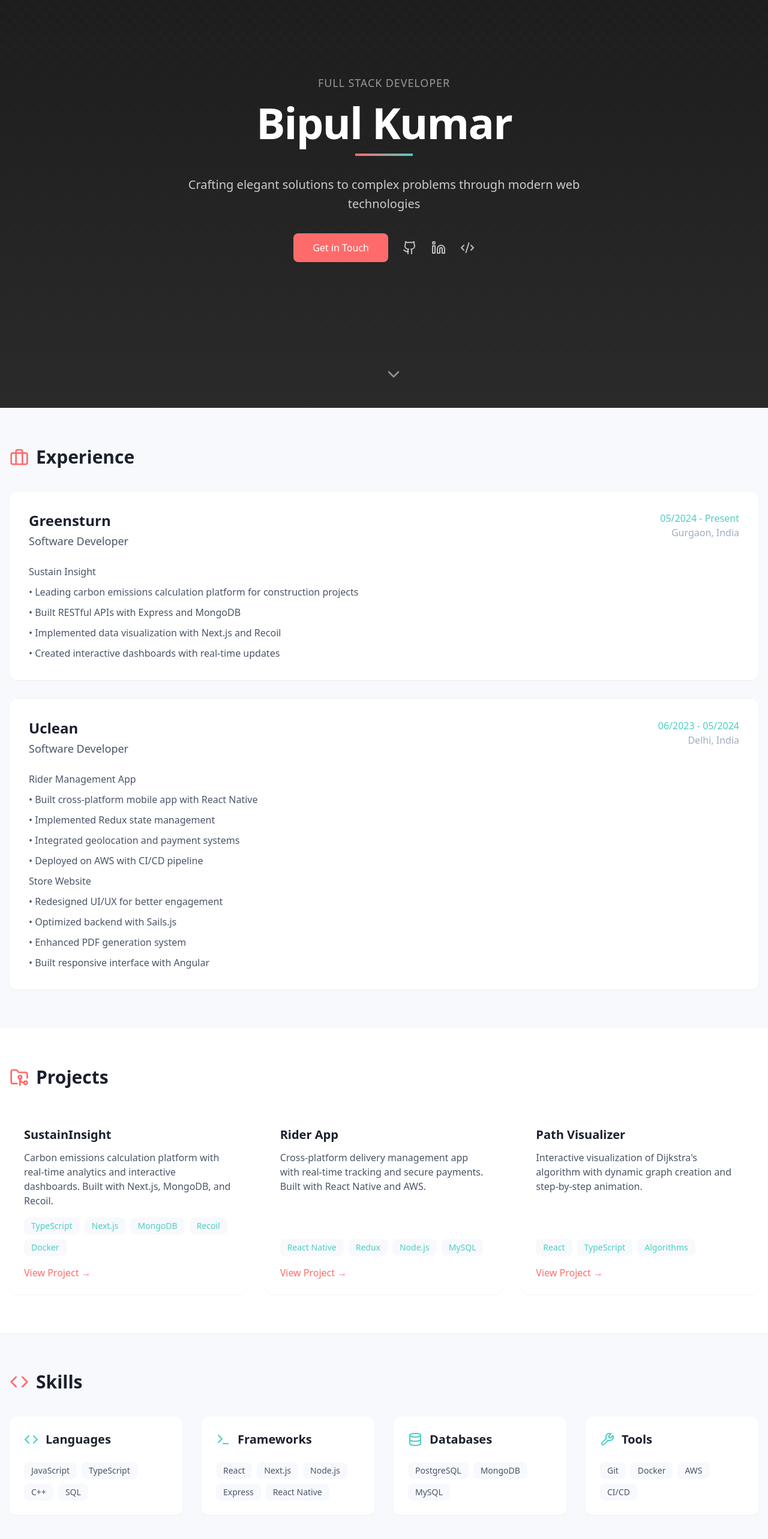
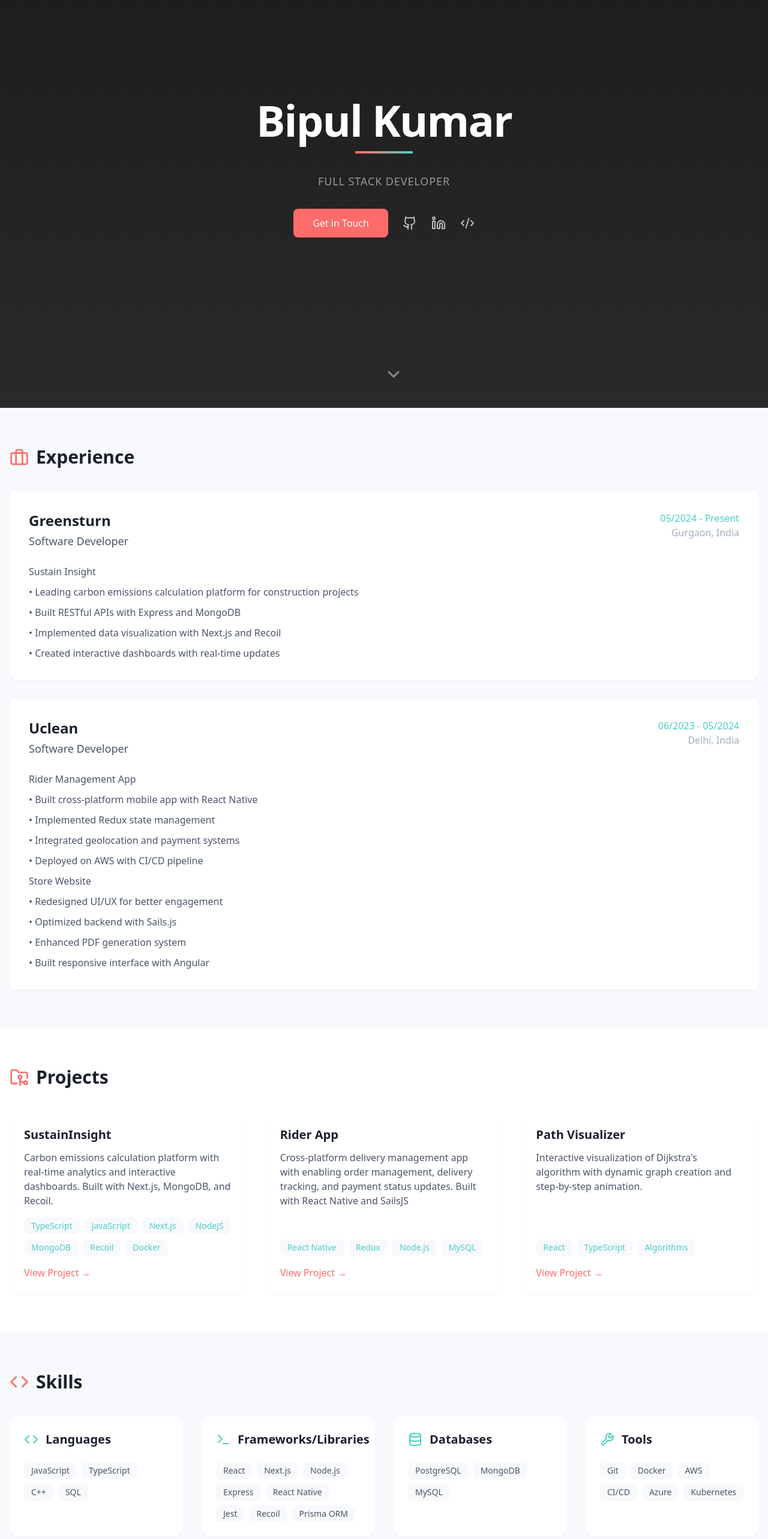
Before and after one commit to bipulk69/portfolio_resume, a React (Vite) app: page / in a window 1280 px wide. Shown: the part 120-2686 px from the top of the page at 60% size. Built offline with nearby package versions, Linux system fonts and the light colour scheme.

Commit message:
updated experience and header

```diff
--- a/src/components/Experience.tsx
+++ b/src/components/Experience.tsx
@@ -1,7 +1,7 @@
-import React from 'react';
-import { Briefcase } from 'lucide-react';
-import { Section } from './ui/Section';
-import { Card } from './ui/Card';
+import React from "react";
+import { Briefcase } from "lucide-react";
+import { Section } from "./ui/Section";
+import { Card } from "./ui/Card";
 
 export default function Experience() {
   const experiences = [
@@ -14,7 +14,7 @@ export default function Experience() {
         • Leading carbon emissions calculation platform for construction projects
         • Built RESTful APIs with Express and MongoDB
         • Implemented data visualization with Next.js and Recoil
-• Created interactive dashboards with real-time updates`
+        • Created interactive dashboards with real-time updates`,
     },
     {
       company: "Uclean",
@@ -31,18 +31,24 @@ Store Website
         • Redesigned UI/UX for better engagement
         • Optimized backend with Sails.js
         • Enhanced PDF generation system
-• Built responsive interface with Angular`
-    }
+        • Built responsive interface with Angular`,
+    },
   ];
 
   return (
-    <Section title="Experience" icon={<Briefcase size={32} />} className="bg-[#F7F9FC]">
+    <Section
+      title="Experience"
+      icon={<Briefcase size={32} />}
+      className="bg-[#F7F9FC]"
+    >
       <div className="space-y-8">
         {experiences.map((exp, index) => (
           <Card key={index} className="p-8">
             <div className="flex justify-between items-start mb-6">
               <div>
-                <h3 className="text-2xl font-bold text-[#1A202C] mb-1">{exp.company}</h3>
+                <h3 className="text-2xl font-bold text-[#1A202C] mb-1">
+                  {exp.company}
+                </h3>
                 <p className="text-lg text-[#4A5568]">{exp.role}</p>
               </div>
               <div className="text-right">
@@ -51,8 +57,10 @@ Store Website
               </div>
             </div>
             <div className="space-y-2 text-[#4A5568]">
-              {exp.description.split('\n').map((line, i) => (
-                <p key={i} className="leading-relaxed">{line}</p>
+              {exp.description.split("\n").map((line, i) => (
+                <p key={i} className="leading-relaxed">
+                  {line}
+                </p>
               ))}
             </div>
           </Card>
--- a/src/components/Header.tsx
+++ b/src/components/Header.tsx
@@ -30,18 +30,16 @@ export default function Header() {
       <div className="container mx-auto px-4 relative">
         <div className="max-w-4xl mx-auto text-center space-y-8 stagger-animation">
           <div className="space-y-4">
-            <p className="text-[#999999] text-lg tracking-wider uppercase animate-slide-left">
-              Full Stack Developer
-            </p>
+
             <h1 className="text-7xl font-bold text-white tracking-tight leading-none animate-slide-right">
               Bipul Kumar
             </h1>
             <div className="h-1 w-24 bg-gradient-to-r from-[#FF6B6B] to-[#4ECDC4] mx-auto animate-fade-in"></div>
           </div>
 
-          <p className="text-xl text-[#CCCCCC] max-w-2xl mx-auto leading-relaxed animate-fade-in">
-            Crafting elegant solutions to complex problems through modern web technologies
-          </p>
+          <p className="text-[#999999] text-lg tracking-wider uppercase animate-slide-left">
+              Full Stack Developer
+            </p>
 
           <div className="flex flex-col items-center gap-8 animate-fade-in">
             <div className="flex items-center gap-6">
--- a/src/components/Projects.tsx
+++ b/src/components/Projects.tsx
@@ -8,12 +8,12 @@ export default function Projects() {
     {
       name: "SustainInsight",
       description: "Carbon emissions calculation platform with real-time analytics and interactive dashboards. Built with Next.js, MongoDB, and Recoil.",
-      technologies: ["TypeScript", "Next.js", "MongoDB", "Recoil", "Docker"],
+      technologies: ["TypeScript", "JavaScript","Next.js", "NodeJS", "MongoDB", "Recoil", "Docker"],
       url: "https://prod.sustaininsight.com/"
     },
     {
       name: "Rider App",
-      description: "Cross-platform delivery management app with real-time tracking and secure payments. Built with React Native and AWS.",
+      description: "Cross-platform delivery management app with enabling order management, delivery tracking, and payment status updates. Built with React Native and SailsJS",
       technologies: ["React Native", "Redux", "Node.js", "MySQL"],
       url: "https://play.google.com/store/apps/details?id=com.ucleanlaundry"
     },
--- a/src/components/Skills.tsx
+++ b/src/components/Skills.tsx
@@ -11,9 +11,9 @@ export default function Skills() {
       skills: ["JavaScript", "TypeScript", "C++", "SQL"]
     },
     {
-      title: "Frameworks",
+      title: "Frameworks/Libraries",
       icon: <Terminal size={24} />,
-      skills: ["React", "Next.js", "Node.js", "Express", "React Native"]
+      skills: ["React", "Next.js", "Node.js", "Express", "React Native", "Jest", "Recoil", "Prisma ORM"]
     },
     {
       title: "Databases",
@@ -23,7 +23,7 @@ export default function Skills() {
     {
       title: "Tools",
       icon: <Wrench size={24} />,
-      skills: ["Git", "Docker", "AWS", "CI/CD"]
+      skills: ["Git", "Docker", "AWS", "CI/CD", "Azure", "Kubernetes"]
     }
   ];
 
```
Also changed, not shown: 1 other file (tests, documents, lock files or other folders). Lines whose indentation alone changed are shown as unchanged.
